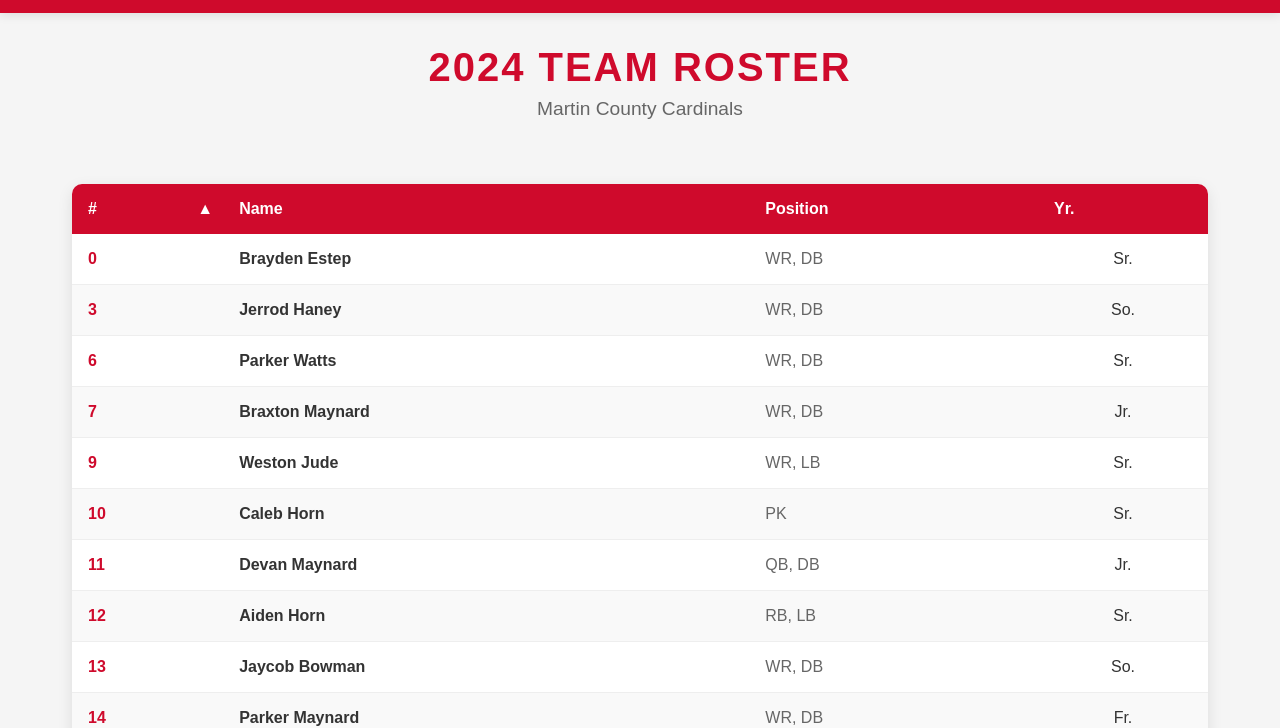
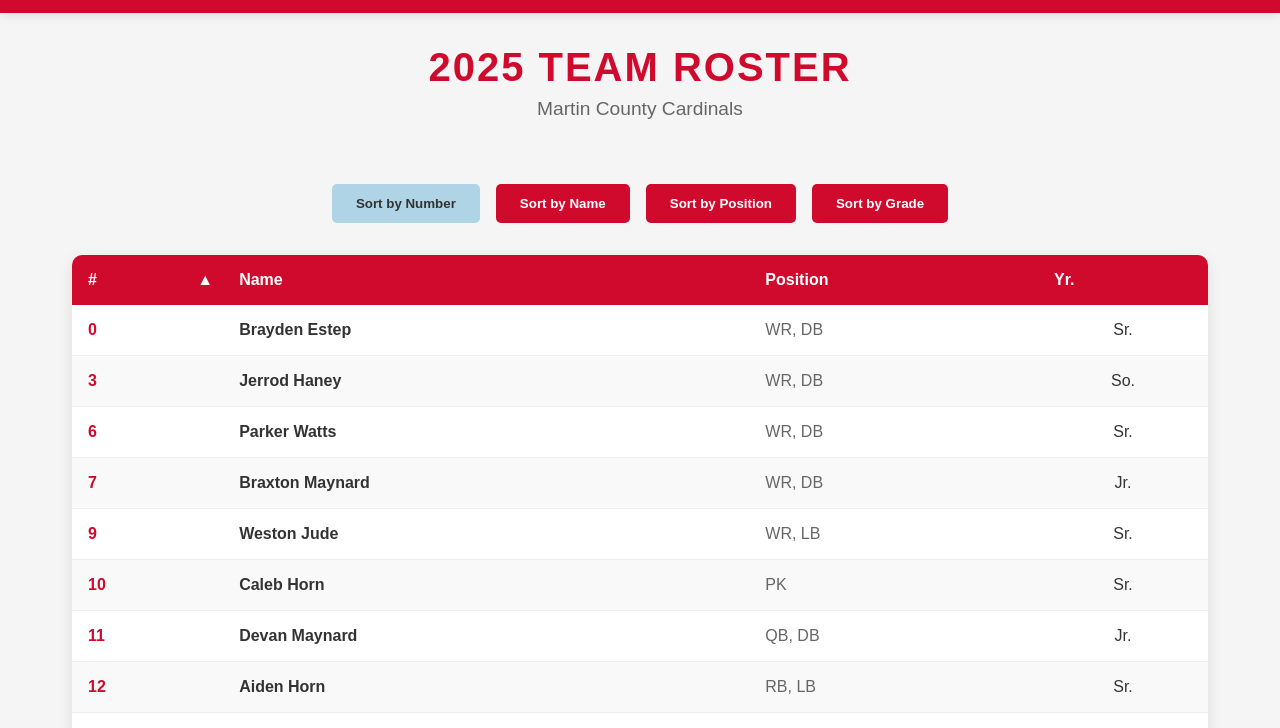
Before and after one commit to CodyW606/martin-county-football, a plain HTML site: page roster.html in a window 1280 px wide. Shown: the part 79-807 px from the top of the page. Drawn offline with Linux system fonts and the light colour scheme.

Commit message:
Add files via upload

```diff
--- a/roster.html
+++ b/roster.html
@@ -402,13 +402,18 @@
 
     <!-- Page Title -->
     <div class="page-title">
-        <h1>2024 Team Roster</h1>
+        <h1>2025 Team Roster</h1>
         <p>Martin County Cardinals</p>
     </div>
 
     <!-- Roster Section -->
     <div class="roster-container">
-
+        <div class="filter-controls">
+            <button class="sort-btn active" data-sort="number">Sort by Number</button>
+            <button class="sort-btn" data-sort="name">Sort by Name</button>
+            <button class="sort-btn" data-sort="position">Sort by Position</button>
+            <button class="sort-btn" data-sort="year">Sort by Grade</button>
+        </div>
 
         <table class="roster-table" id="rosterTable">
             <thead>
```
